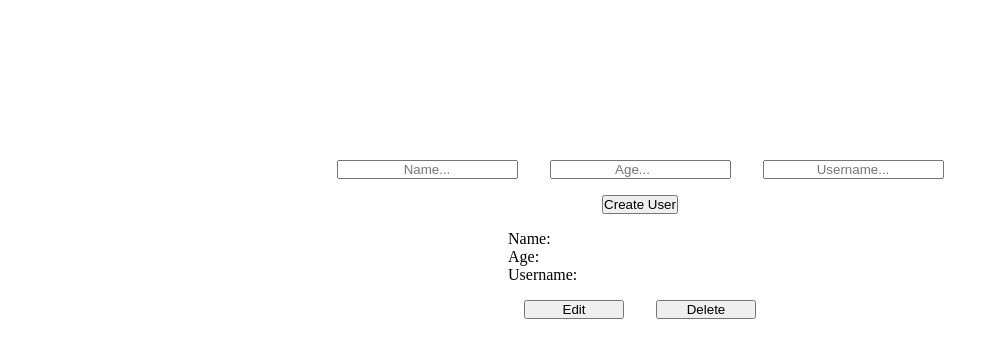
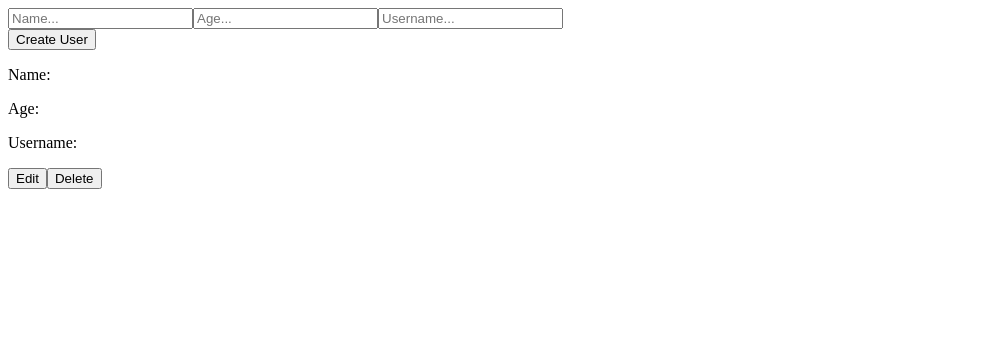
Before and after one commit to krownlesskev/crud-app, a React (Create React App) app in the folder client/: page / in a window 1280 px wide. Shown: the top 358 px of the page, without its empty margins (0-999 px from the left). Built offline with nearby package versions, Linux system fonts and the light colour scheme; no server answers.

Commit message:
removed style sheets, installed styled-components

```diff
--- a/client/package.json
+++ b/client/package.json
@@ -11,6 +11,7 @@
     "react-dom": "^18.1.0",
     "react-scripts": "5.0.1",
     "sass": "^1.51.0",
+    "styled-components": "^5.3.5",
     "web-vitals": "^2.1.4"
   },
   "scripts": {
--- a/client/src/App.js
+++ b/client/src/App.js
@@ -1,4 +1,3 @@
-import './app.styles.scss';
 import { useState, useEffect } from 'react';
 import Axios from 'axios';
 import UserCard from './component/userCard/UserCard';
--- a/client/src/app.styles.scss
+++ /dev/null
@@ -1,37 +0,0 @@
-* {
-    margin: 0;
-    padding: 0;
-    box-sizing: border-box;
-}
-
-.app {
-    display: flex;
-    flex-direction: column;
-    align-items: center;
-
-    .user-input {
-        margin-top: 10rem;
-        display: flex;
-        flex-direction: column;
-        align-items: center;
-
-        button {
-            margin-top: 1rem;
-            max-width: 200px;
-        }
-
-        input {
-            margin: 0 1rem;
-            text-align: center;
-        }
-    }
-
-    .user-display {
-        margin-top: 1rem;
-
-        button {
-            margin: 1rem 1rem;
-            width: 100px;
-        }
-    }
-}
--- a/client/src/component/edit/Edit.jsx
+++ b/client/src/component/edit/Edit.jsx
@@ -1,5 +1,4 @@
 import React, { useState } from 'react';
-import './edit.styles.scss';
 
 const Edit = ({ updateUser, setShowComponent, ...user }) => {
     const [name, setName] = useState('');
--- a/client/src/component/userCard/UserCard.jsx
+++ b/client/src/component/userCard/UserCard.jsx
@@ -1,5 +1,4 @@
 import React, { useState } from 'react';
-import './usercard.styles.scss';
 import Edit from '../edit/Edit';
 
 const UserCard = ({ user, index, deleteUser, updateUser }) => {
```
Also changed, not shown: client/src/component/edit/edit.styles.scss (deleted), client/src/component/userCard/usercard.styles.scss (deleted), 1 other file (tests, documents, lock files or other folders).
